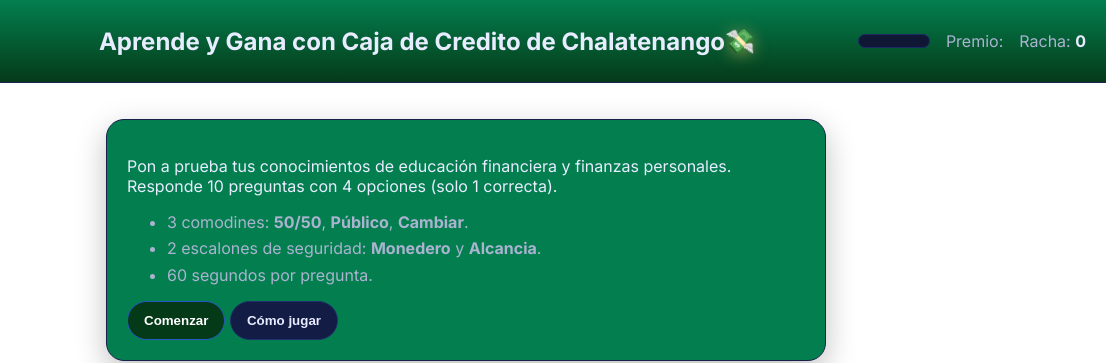
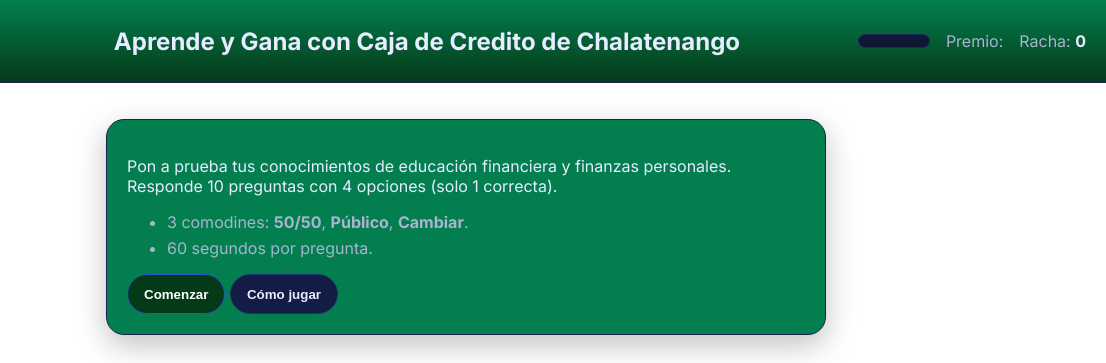
Before and after one commit to rorellana-b/juegoFinanciero, a plain HTML site: page index.html in a window 1280 px wide. Shown: the top 363 px of the page, 174-1280 px from the left. Drawn offline with Linux system fonts and the light colour scheme.

Commit message:
Update index.html

```diff
--- a/index.html
+++ b/index.html
@@ -4,7 +4,7 @@
 <head>
   <meta charset="utf-8" />
   <meta name="viewport" content="width=device-width, initial-scale=1" />
-  <title>¿Quién Quiere Ser Financiero? 💸</title>
+  <title>¿Quién Quiere Ser un buen Financiero?</title>
   <link rel="preconnect" href="https://fonts.googleapis.com">
   <link rel="preconnect" href="https://fonts.gstatic.com" crossorigin>
   <link href="https://fonts.googleapis.com/css2?family=Inter:wght@400;600;700&display=swap" rel="stylesheet">
@@ -15,7 +15,7 @@
   <main class="app">
     <header class="topbar">
       <img src="images/hero_1200.webp" alt="" class="hero" width="150" height="50" loading="lazy" />
-      <h1 class="title">Aprende y Gana con Caja de Credito de Chalatenango<span class="emoji">💸</span></h1>
+      <h1 class="title">Aprende y Gana con Caja de Credito de Chalatenango<span class="emoji"></span></h1>
       <div class="meta">
         <div class="timer" id="timer" aria-live="polite" title="Tiempo restante"></div>
         <div class="score">
@@ -38,7 +38,6 @@
         </p>
         <ul class="bullets">
           <li>3 comodines: <strong>50/50</strong>, <strong>Público</strong>, <strong>Cambiar</strong>.</li>
-          <li>2 escalones de seguridad: <strong>Monedero</strong> y <strong>Alcancia</strong>.</li>
           <li>60 segundos por pregunta.</li>
         </ul>
         <div class="actions">
```
